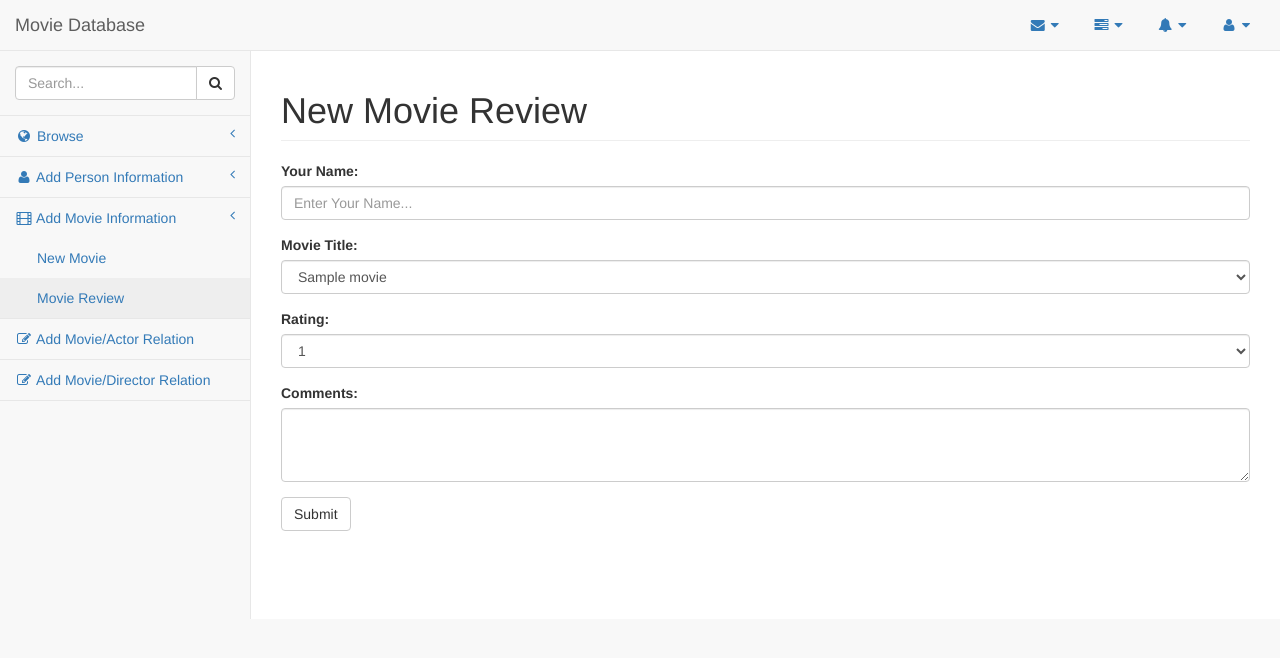
After one commit to willkea/shiny-succotash, a PHP site: page /add_movie_review.php in a window 1280 px wide. The commit adds this page. Shown: the top 658 px of the page. Run offline with PHP 8.4, Linux system fonts and the light colour scheme; tables that the repository leaves empty hold one stand-in row (values such as "Sample post").

Commit message:
Add review page

```diff
--- /dev/null
+++ b/add_movie_review.php
@@ -0,0 +1,54 @@
+<?php require_once('header.php'); ?>
+
+<div id="page-wrapper">
+            <div class="row">
+                <div class="col-lg-12">
+                    <h1 class="page-header">New Movie Review</h1>
+                </div>
+            </div>
+
+<form>
+  <div class="form-group">
+    <label for="r_name">Your Name:</label>
+    <input type="text" class="form-control" id="r_name" placeholder="Enter Your Name...">
+  </div>
+
+<?php
+
+$db = new mysqli('localhost', 'cs143', '', 'CS143');
+
+$user_query = "SELECT title FROM Movie;";
+$result = $db->query($user_query);
+
+echo "<div class=\"form-group\"><label>Movie Title: </label><select name='title' class=\"form-control\">";
+while($row = mysqli_fetch_row($result))
+    {
+        echo "<option>";
+        // $row is array... foreach( .. ) puts every element
+        // of $row to $cell variable
+        foreach($row as $cell)
+            echo "$cell";
+        echo "</option>";
+    }
+echo "</select></div>";
+?>
+
+    <div class="form-group">
+        <label>Rating: </label>
+        <select name='title' class="form-control">
+            <option>1</option>
+            <option>2</option>
+            <option>3</option>
+            <option>4</option>
+            <option>5</option>
+        </select></div>
+
+    <div class="form-group">
+        <label>Comments: </label>
+        <textarea class="form-control" rows="3"></textarea>
+    </div>
+
+  <button type="submit" class="btn btn-default">Submit</button>
+</form>
+
+</div>
--- a/header.php
+++ b/header.php
@@ -306,7 +306,7 @@
                                     <a href="add_movie.php">New Movie</a>
                                 </li>
                                 <li>
-                                    <a href="#">Movie Review</a>
+                                    <a href="add_movie_review.php">Movie Review</a>
                                 </li>
                             </ul>
                             <!-- /.nav-second-level -->
```
Also changed, not shown: add_md_relation.php (+7 -1 lines).
